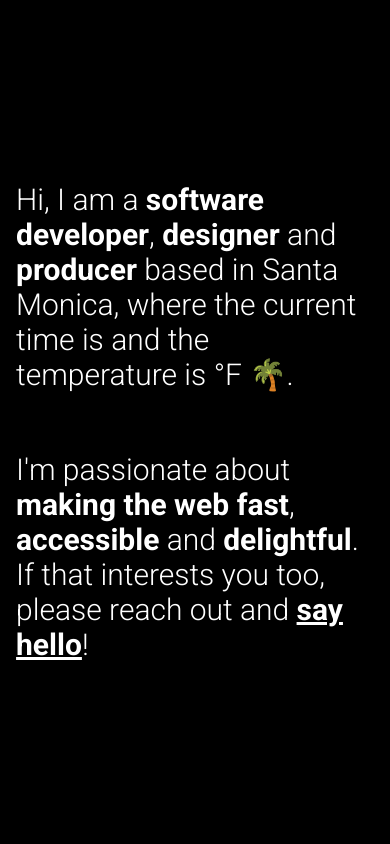
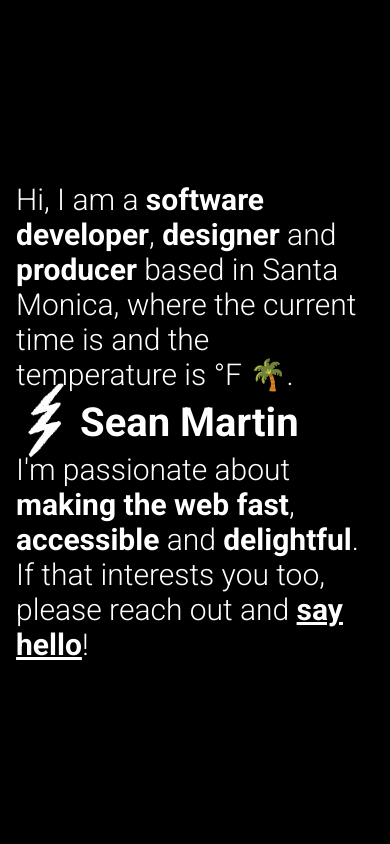
Before and after one commit to seanmartinstudio/website, a plain HTML site: page index.html in a window 390 px wide. Shown: the top 844 px of the page. Drawn offline with Linux system fonts and the light colour scheme; no server answers.

Commit message:
adds vh to header in mobile

```diff
--- a/style.css
+++ b/style.css
@@ -129,11 +129,10 @@ a:hover {
         display: flex;
         flex-direction: row;
         align-items: center;
-        height: 100vh;
     }
 
     .header {
-        display: none;
+        height: 100vh;
     }
 
     .navigation{
```
